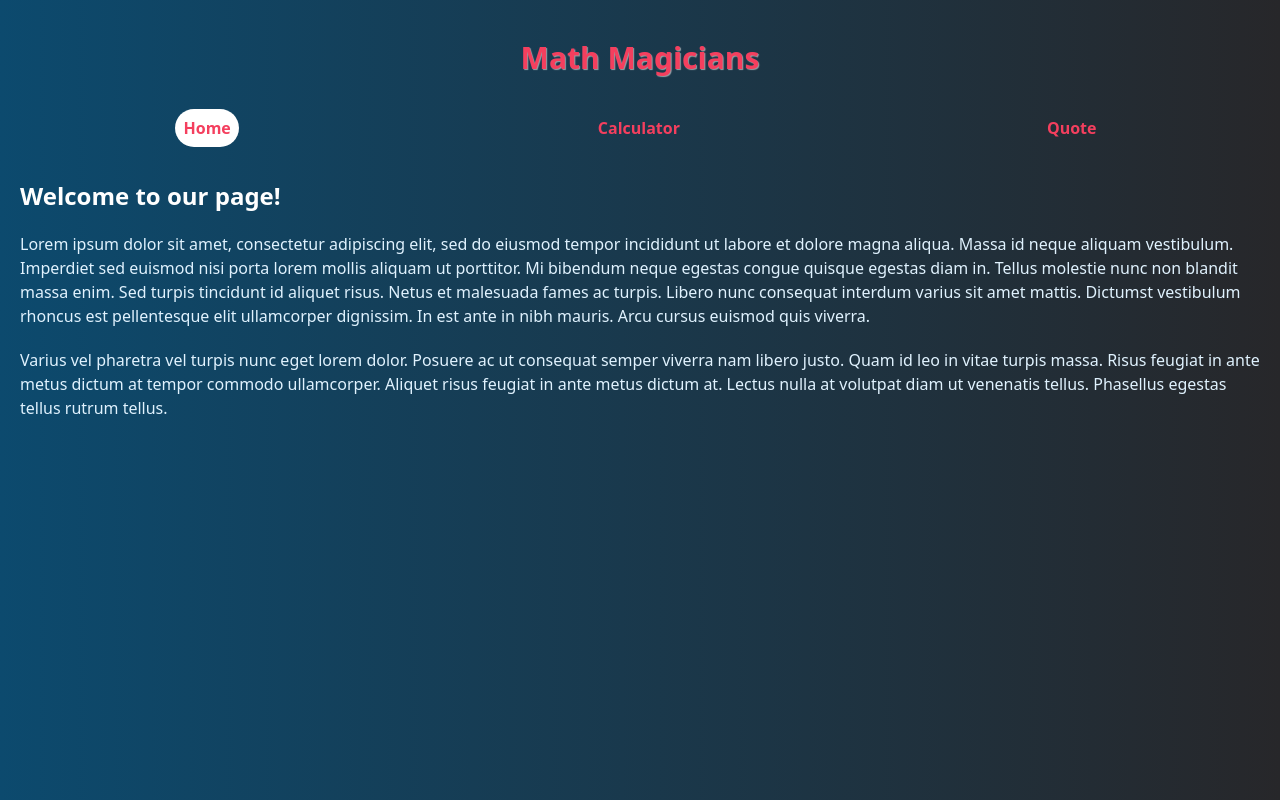
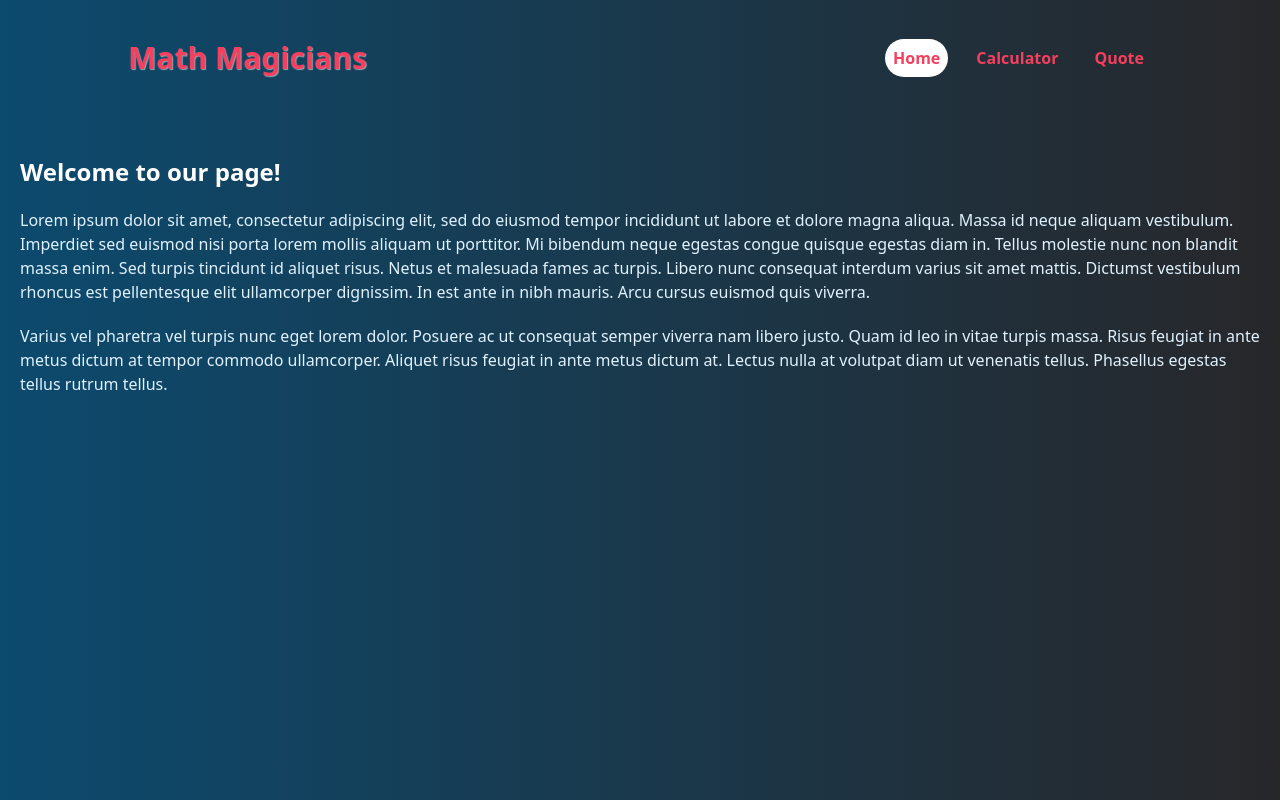
Before and after one commit to rskinnerc/math-magicians, a React (Create React App) app: page / in a window 1280 px wide. Built offline with nearby package versions, Linux system fonts and the light colour scheme.

Commit message:
Add responsiveness to the navbar

```diff
--- a/src/components/Navbar.js
+++ b/src/components/Navbar.js
@@ -4,9 +4,9 @@ const Navbar = () => {
   const activeClass = (path) => (useMatch(path) ? 'activeLink ' : 'text-rose-500 ');
 
   return (
-    <nav>
+    <nav className="md:flex justify-between items-center md:mx-5 lg:w-4/5 lg:mx-auto">
       <h1 className="text-rose-500 text-3xl text-center py-10 font-bold" style={{ textShadow: '1px 1px 1px rgba(206,206,206,0.7)' }}>Math Magicians</h1>
-      <ul className="flex justify-around">
+      <ul className="flex justify-around md:gap-x-5">
         <li><Link to="/" className={`${activeClass('/')} hover:text-rose-400 font-semibold p-2`}>Home</Link></li>
         <li><Link to="/calculator" className={`${activeClass('/calculator')} hover:text-rose-400 font-semibold p-2`}>Calculator</Link></li>
         <li><Link to="/quote" className={`${activeClass('/quote')} hover:text-rose-400 font-semibold p-2`}>Quote</Link></li>
```
